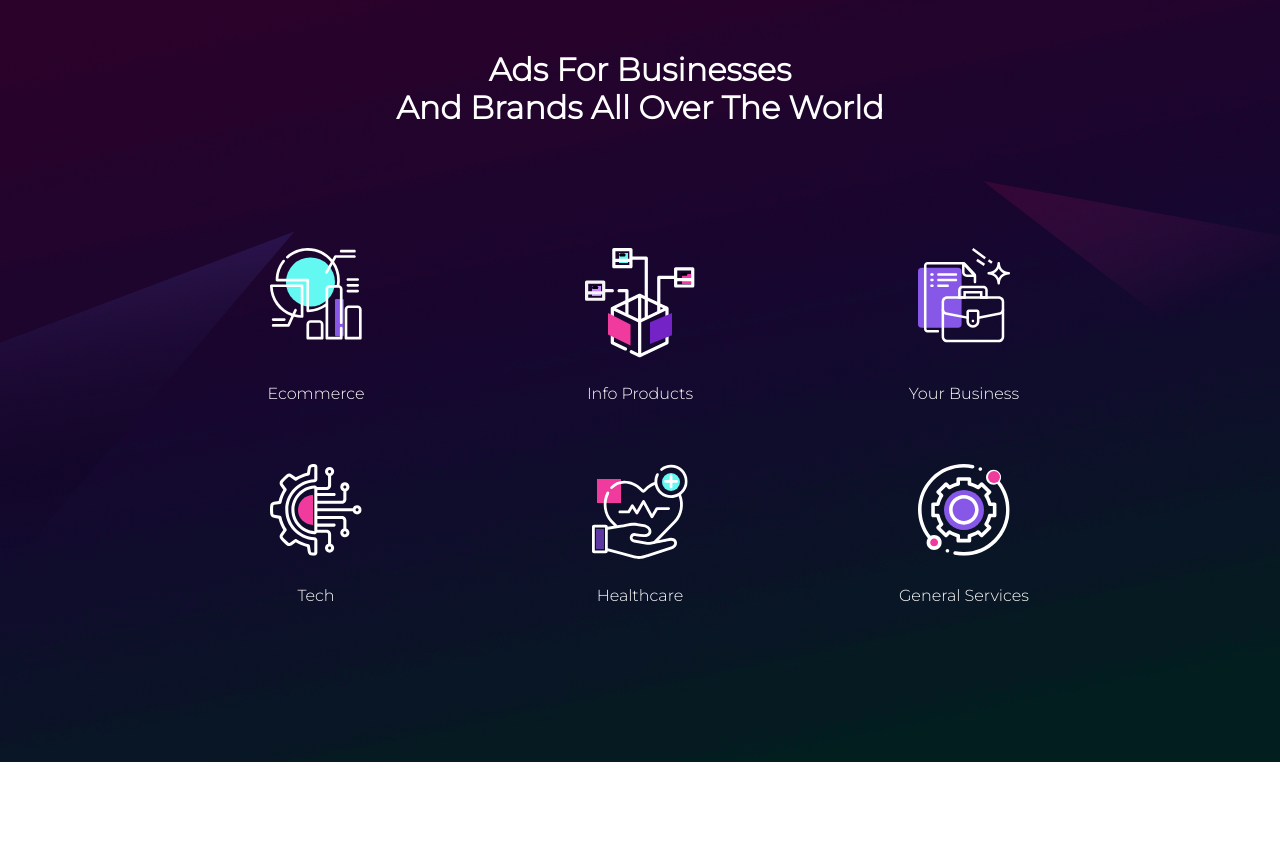
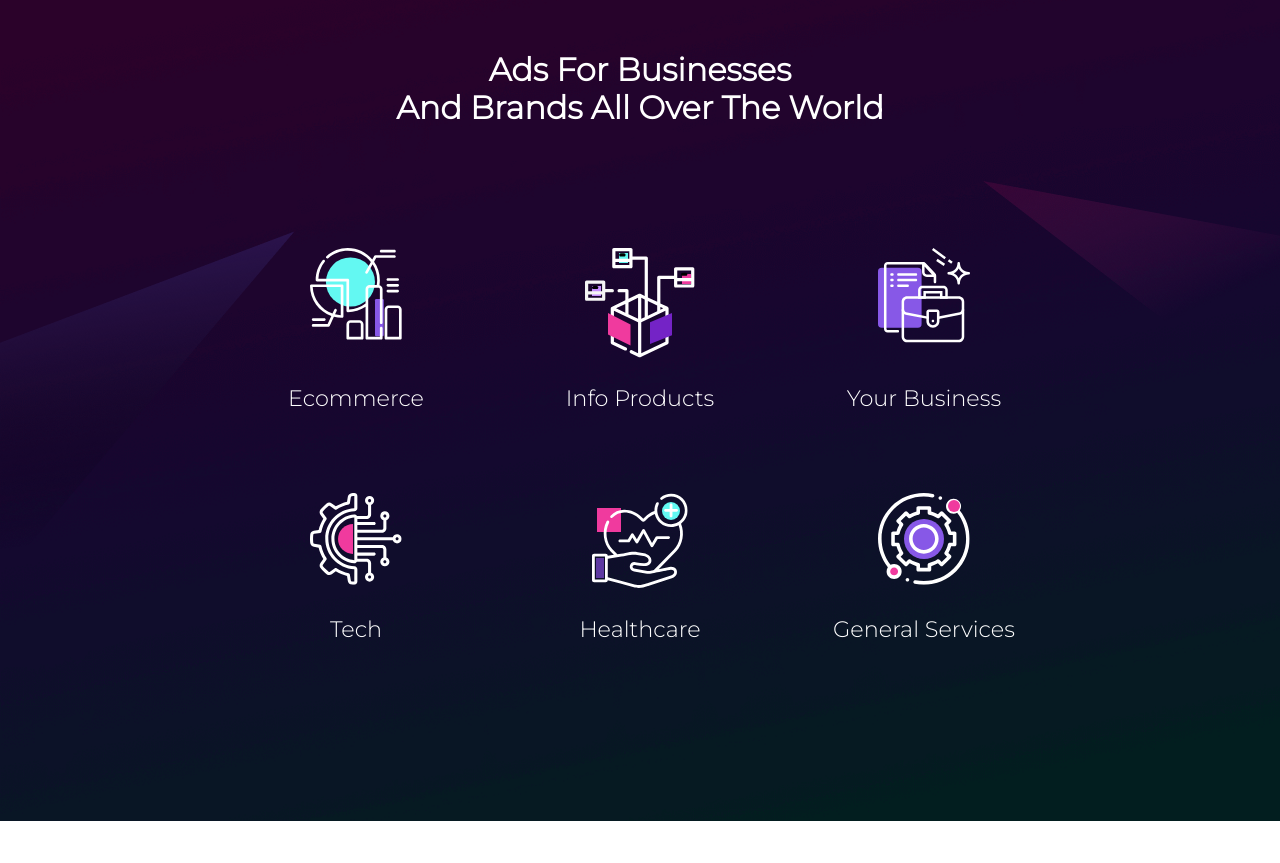
Before and after one commit to Avi-s-Work/adverlo, a plain HTML site: page index.html in a window 1280 px wide. Shown: the part 1677-2540 px from the top of the page. Drawn offline with Linux system fonts and the light colour scheme.

Commit message:
ads_fonts

```diff
--- a/index.html
+++ b/index.html
@@ -123,8 +123,9 @@
       Ads For Businesses <br />
       And Brands All Over The World
     </h2>
-    <div class="container py-5 px-5">
-      <div class="categories row row-cols-3 px-0 px-lg-5 pb-5">
+    <div
+    class="container py-5 px-5">
+      <div class="categories row row-cols-3 pb-5 px-lg-5 mx-lg-5">
         <div class="col">
           <img class="img-fluid" src="/images/icons/Ecommerce.svg" alt="Ecommerce.png" />
           <span class="text-white pt-4">Ecommerce</span>
--- a/scss/style.scss
+++ b/scss/style.scss
@@ -65,10 +65,10 @@ button {
     flex-direction: column;
     justify-content: space-between;
     align-items: center;
-    margin-bottom: 58px;
+    margin-bottom: 78px;
 
     span {
-      font-size: clamp(0.60rem, 1.25vw, 1.25rem);
+      font-size: clamp(0.60rem, 1.75vw, 1.75rem);
     }
   }
 }
```
Also changed, not shown: css/style.css.
